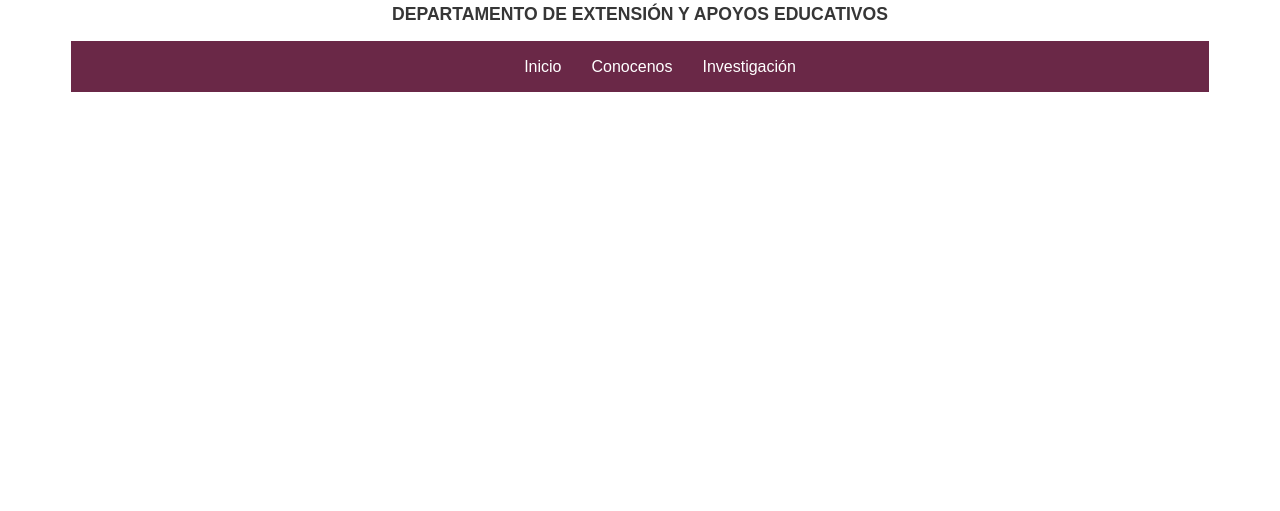
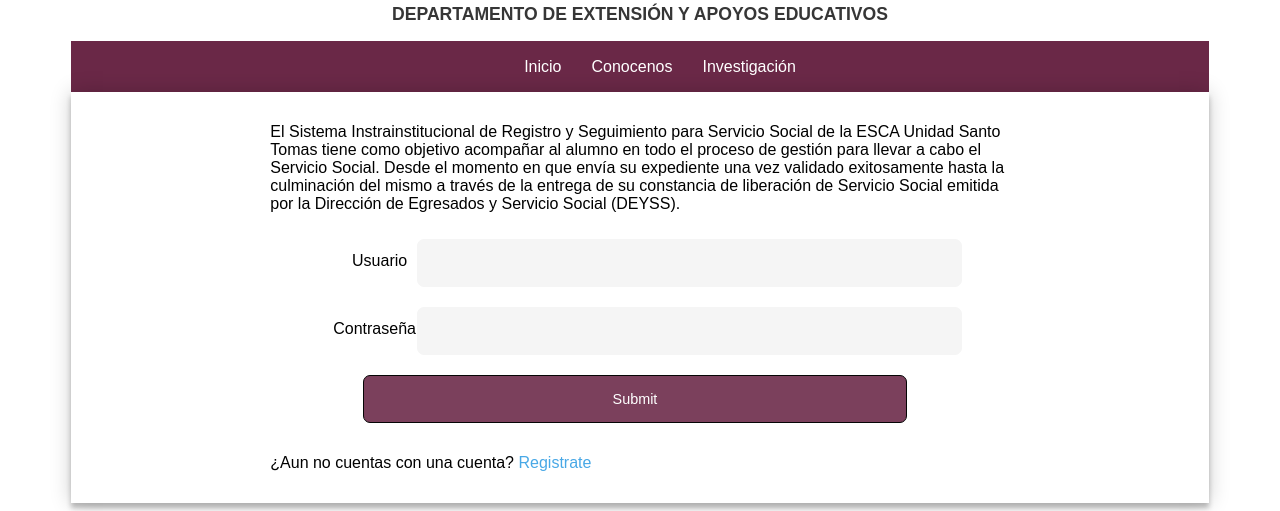
Before and after one commit to DanielG07/SistemaAtencionSS, a Flask app: page / in a window 1280 px wide. Shown: the part 348-859 px from the top of the page. Before the commit the page ends 440 px from the top, so only its background shows below. Run offline with Flask 2, Linux system fonts and the light colour scheme.

Commit message:
Pantalla de inicio de sesión creada

```diff
--- a/app/app.py
+++ b/app/app.py
@@ -9,5 +9,12 @@
     }
     return render_template('index.html',data=data)
 
+@app.route('/registro')
+def registroUsuario():
+    data={
+        'titulo':'Registro'
+    }
+    return render_template('registro.html',data=data)
+
 if __name__== '__main__':
     app.run(debug=True,port=5000)
--- a/app/static/css/estilosAlumnos.css
+++ b/app/static/css/estilosAlumnos.css
@@ -170,7 +170,7 @@
     text-align: right;
     padding-left: 15px;
     height: 20%;
-    width: 20%;
+    width: 10%;
 }
 
 .wrap-datos .datos-personales input{
@@ -204,8 +204,9 @@
 }
 
 .registro-carta{
-    height: 100%;
-    width: 100%;
+    justify-content: center;
+    align-items: center;
+    align-content: center;
 }
 
 .wrap-datos{
@@ -218,11 +219,12 @@
 }
 
 a:hover{
-    color: #868585;
+    text-decoration: underline;
+    cursor: pointer;
 }
 
 a{
-    color: #FFFFFF;
+    color: #48A8E6;
 }
 
 .lista-navegacion div ul li{
@@ -370,3 +372,8 @@
     background: #FFFFFF;
     font-family: sans-serif;
 }
+
+.center-content {
+    justify-content: center;
+    align-items: center;
+}
--- a/app/templates/index.html
+++ b/app/templates/index.html
@@ -8,4 +8,48 @@
 
 {% block body %}
 
+<div class="main-page">
+
+    <div class="wrap-datos">
+
+        <p>El Sistema Instrainstitucional de Registro y Seguimiento para Servicio Social de la ESCA Unidad Santo Tomas tiene como objetivo acompañar al alumno en todo el proceso de gestión para llevar a cabo el Servicio Social. Desde el momento en que envía su expediente una vez validado exitosamente hasta la culminación del mismo a través de la entrega de su constancia de liberación de Servicio Social emitida por la Dirección de Egresados y Servicio Social (DEYSS).</p>
+
+        <div class="registro-carta" id="idregistro">
+
+            <form action="/registro/confirmacion_datos" method="post" enctype="multipart/form-data">
+                <div class="dp-campo">
+                    <div class="center-content">
+                        <label>Usuario</label>
+                        <div class="Idp-campo">
+                            <input name="boleta">
+                        </div>
+                    </div>
+                </div>
+
+                <div class="dp-campo">
+                    <div class="center-content">
+                        <label>Contraseña</label>
+                        <div class="Idp-campo">
+                            <input type="password" name="contrasena">
+                        </div>
+                    </div>
+                </div>
+
+                <div class="dp-campo">
+                    <div class="center-content">
+                        <div class="Idp-submit">
+                            <input type="submit">
+                        </div>
+                    </div>
+                </div>
+            </form>
+
+            <p>¿Aun no cuentas con una cuenta? <a href="/registro">Registrate</a></p>
+
+        </div>
+
+    </div>
+
+</div>
+
 {% endblock %}
```
